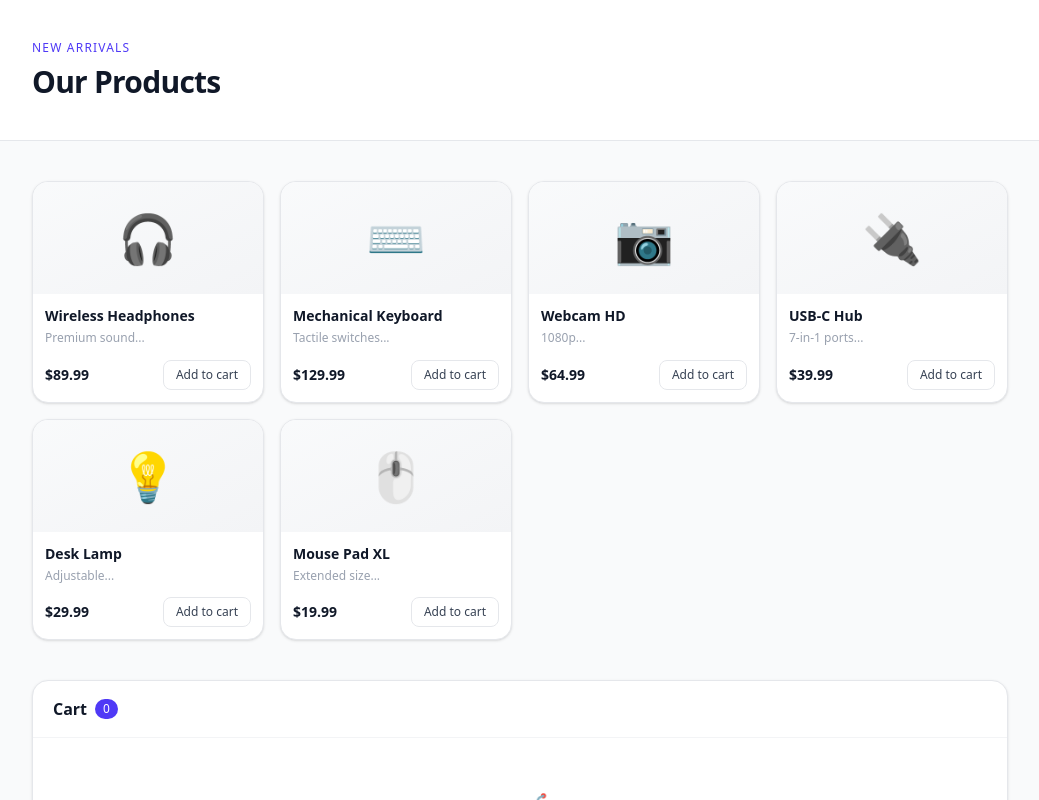
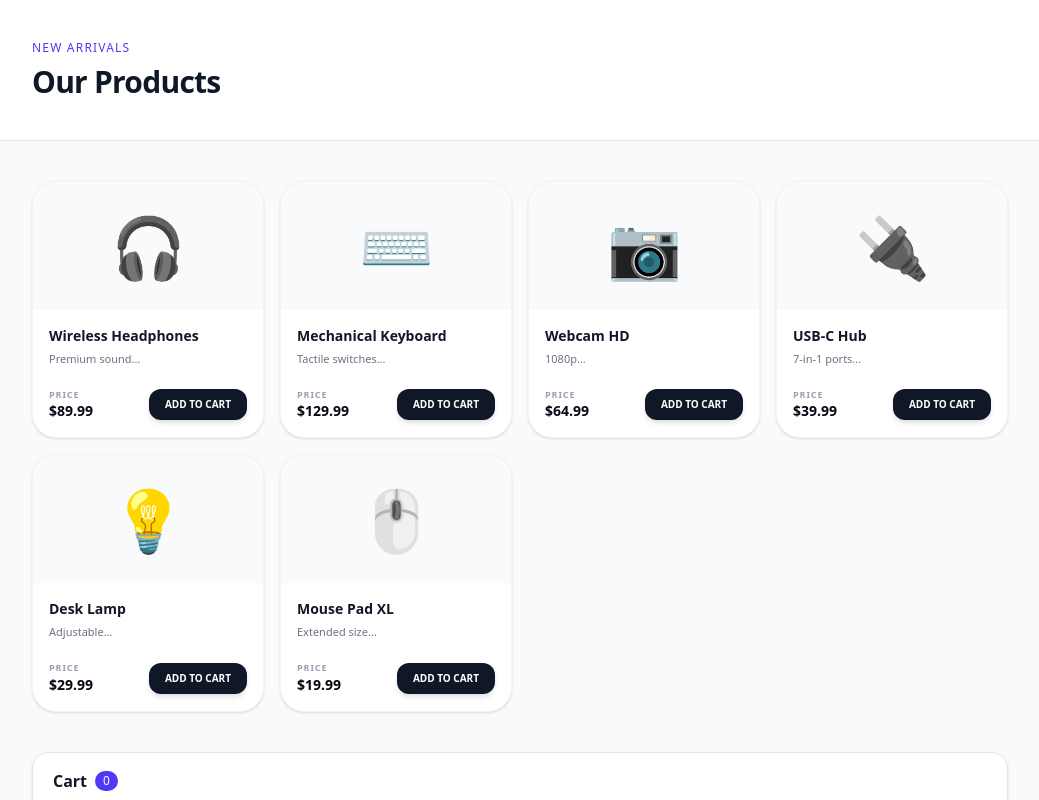
Before and after one commit to alvy00/nexist-jbtask, a Next.js app: page / in a window 1280 px wide. Shown: the top 800 px of the page, without its empty margins (120-1159 px from the left). Built offline with nearby package versions, Linux system fonts and the light colour scheme.

Commit message:
Minor changes to Productard

```diff
--- a/components/ProductCard.tsx
+++ b/components/ProductCard.tsx
@@ -17,68 +17,89 @@ export function ProductCard({
 }: ProductCardProps) {
     return (
         <motion.div
-            initial={{ opacity: 0, y: 24 }}
+            initial={{ opacity: 0, y: 20 }}
             animate={{ opacity: 1, y: 0 }}
-            transition={{ duration: 0.3, delay: index * 0.07 }}
-            whileHover={{
-                y: -4,
-                transition: { duration: 0.2 },
-            }}
-            className="bg-white border border-gray-200 rounded-2xl overflow-hidden shadow-sm hover:shadow-md transition-shadow"
+            transition={{ duration: 0.4, delay: index * 0.05 }}
+            whileHover={{ y: -5 }}
+            className="group relative bg-white border border-gray-100 rounded-3xl overflow-hidden shadow-sm hover:shadow-xl transition-all duration-300"
         >
-            {/* Emoji area */}
-            <div className="h-28 flex items-center justify-center text-5xl bg-gradient-to-br from-gray-50 to-gray-100 relative overflow-hidden">
+            {/* Visual Header / Emoji Area */}
+            <div className="h-32 flex items-center justify-center relative overflow-hidden bg-gray-50">
+                {/* Elegant, Slower Shine Animation */}
+                <div className="absolute inset-0 opacity-0 group-hover:opacity-100 transition-opacity duration-500 pointer-events-none">
+                    <motion.div
+                        initial={{ x: "-100%", rotate: 45 }}
+                        whileHover={{ x: "100%" }}
+                        transition={{
+                            duration: 1.5, // Slower, more elegant sweep
+                            ease: [0.4, 0, 0.2, 1], // Smooth professional easing
+                            repeat: 0,
+                        }}
+                        className="absolute inset-0 w-[50%] h-[200%] bg-gradient-to-r from-transparent via-white/40 to-transparent -top-1/2"
+                    />
+                </div>
+
                 <motion.span
-                    whileHover={{ scale: 1.2, rotate: 5 }}
+                    className="text-6xl select-none relative z-10"
+                    whileHover={{ scale: 1.1, rotate: -3 }}
                     transition={{
                         type: "spring",
-                        stiffness: 300,
+                        stiffness: 400,
+                        damping: 15,
                     }}
                 >
                     {product.emoji}
                 </motion.span>
 
-                {/* "In cart" badge */}
                 <AnimatePresence>
                     {inCart && (
                         <motion.div
-                            initial={{ opacity: 0, scale: 0.7 }}
+                            initial={{ opacity: 0, scale: 0.8 }}
                             animate={{ opacity: 1, scale: 1 }}
-                            exit={{ opacity: 0, scale: 0.7 }}
-                            className="absolute top-2 right-2 bg-indigo-600 text-white text-[10px] font-semibold px-2 py-0.5 rounded-full"
+                            exit={{ opacity: 0, scale: 0.8 }}
+                            className="absolute top-3 right-3 z-20"
                         >
-                            In cart
+                            <div className="bg-indigo-600 text-white text-[10px] uppercase tracking-wider font-bold px-2.5 py-1 rounded-full shadow-lg">
+                                In Cart
+                            </div>
                         </motion.div>
                     )}
                 </AnimatePresence>
             </div>
 
-            {/* Card body */}
-            <div className="p-3 space-y-3">
-                <div>
-                    <p className="font-semibold text-sm text-gray-900">
+            {/* Content Body */}
+            <div className="p-4 space-y-4">
+                <div className="space-y-1">
+                    <h3 className="font-bold text-sm text-gray-900 group-hover:text-indigo-600 transition-colors duration-200">
                         {product.name}
-                    </p>
-                    <p className="text-xs text-gray-400 mt-0.5 leading-relaxed">
+                    </h3>
+                    <p className="text-[11px] text-gray-500 line-clamp-2 leading-relaxed">
                         {product.desc}
                     </p>
                 </div>
-                <div className="flex items-center justify-between gap-2">
-                    <span className="font-bold text-sm text-gray-900">
-                        ${product.price.toFixed(2)}
-                    </span>
+
+                <div className="flex items-center justify-between pt-1">
+                    <div className="flex flex-col">
+                        <span className="text-[9px] text-gray-400 uppercase font-black tracking-widest">
+                            Price
+                        </span>
+                        <span className="font-extrabold text-sm text-gray-950">
+                            ${product.price.toFixed(2)}
+                        </span>
+                    </div>
+
                     <motion.button
-                        whileTap={{ scale: 0.93 }}
+                        whileTap={{ scale: 0.95 }}
                         disabled={inCart}
                         onClick={() => onAdd(product)}
-                        className={`text-xs px-3 py-1.5 rounded-lg border font-medium transition-all
+                        className={`text-[10px] px-4 py-2 rounded-xl font-bold transition-all duration-200
               ${
                   inCart
-                      ? "bg-indigo-50 border-indigo-200 text-indigo-600 cursor-not-allowed"
-                      : "bg-white border-gray-200 text-gray-700 hover:bg-gray-900 hover:text-white hover:border-gray-900 cursor-pointer"
+                      ? "bg-gray-100 text-gray-400 cursor-not-allowed border border-gray-200"
+                      : "bg-gray-900 text-white hover:bg-indigo-600 active:bg-indigo-700 shadow-md cursor-pointer"
               }`}
                     >
-                        {inCart ? "✓ Added" : "Add to cart"}
+                        {inCart ? "ADDED" : "ADD TO CART"}
                     </motion.button>
                 </div>
             </div>
```
